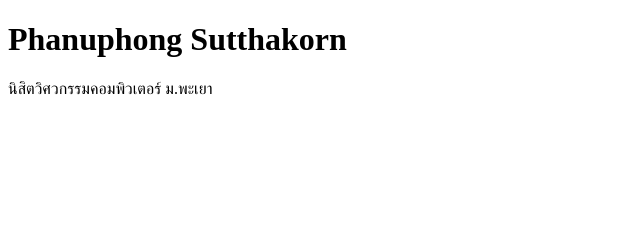
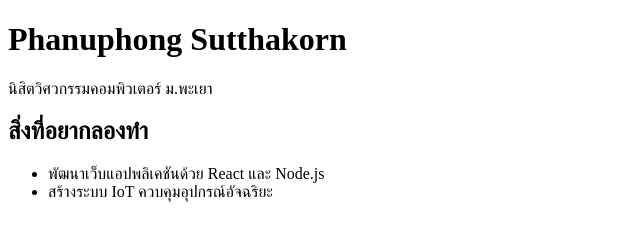
Before and after one commit to phanuphong-06/my-profile-lab-git, a plain HTML site: page index.html in a window 1280 px wide. Shown: the whole page, without its empty margins (0-640 px from the left). Drawn offline with Linux system fonts and the light colour scheme.

Commit message:
Add things I want to build

```diff
--- a/index.html
+++ b/index.html
@@ -7,5 +7,10 @@
 <body>
   <h1>Phanuphong Sutthakorn</h1>
   <p>นิสิตวิศวกรรมคอมพิวเตอร์ ม.พะเยา</p>
+  <h2>สิ่งที่อยากลองทำ</h2>
+  <ul>
+    <li>พัฒนาเว็บแอปพลิเคชันด้วย React และ Node.js</li>
+    <li>สร้างระบบ IoT ควบคุมอุปกรณ์อัจฉริยะ</li>
+  </ul>
 </body>
 </html>
```
